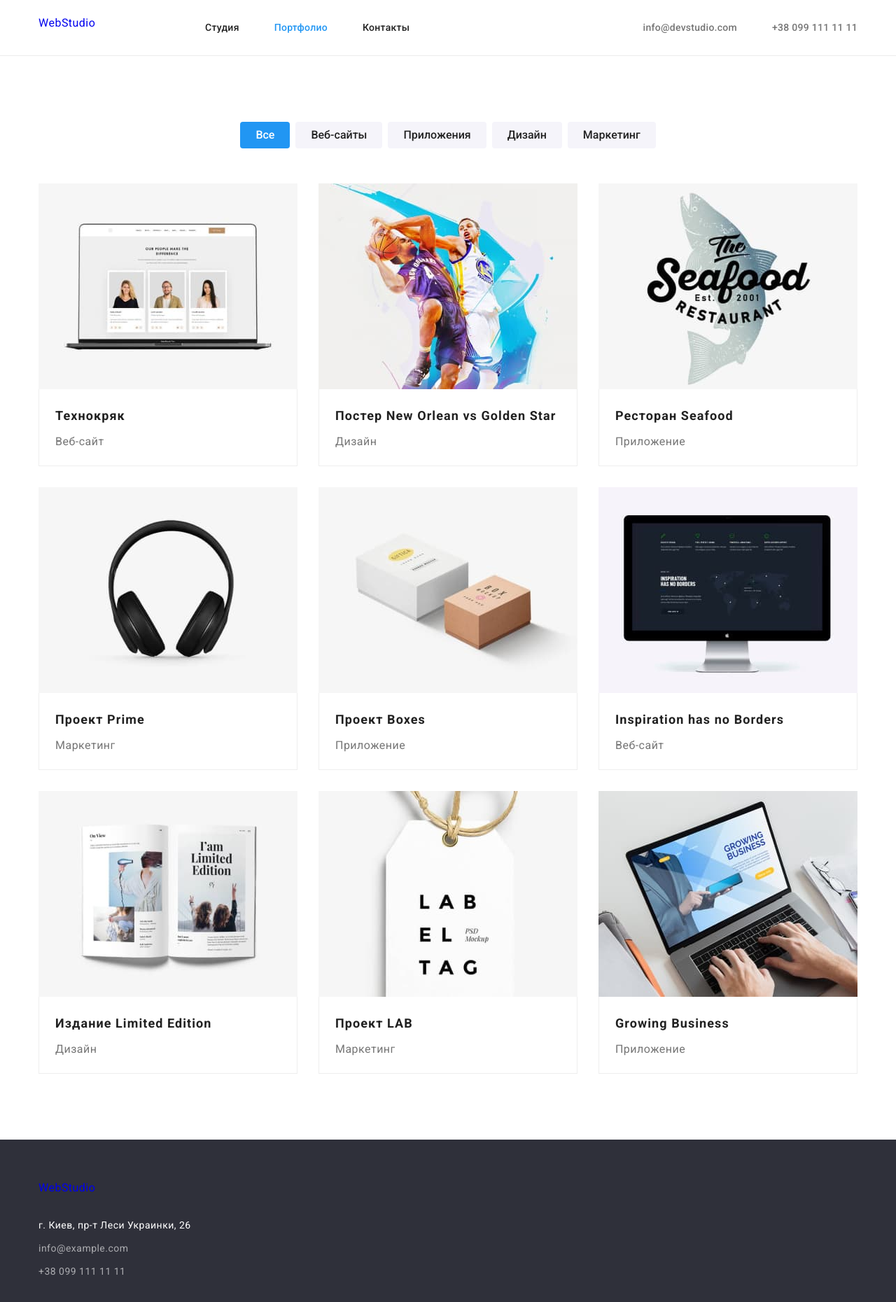
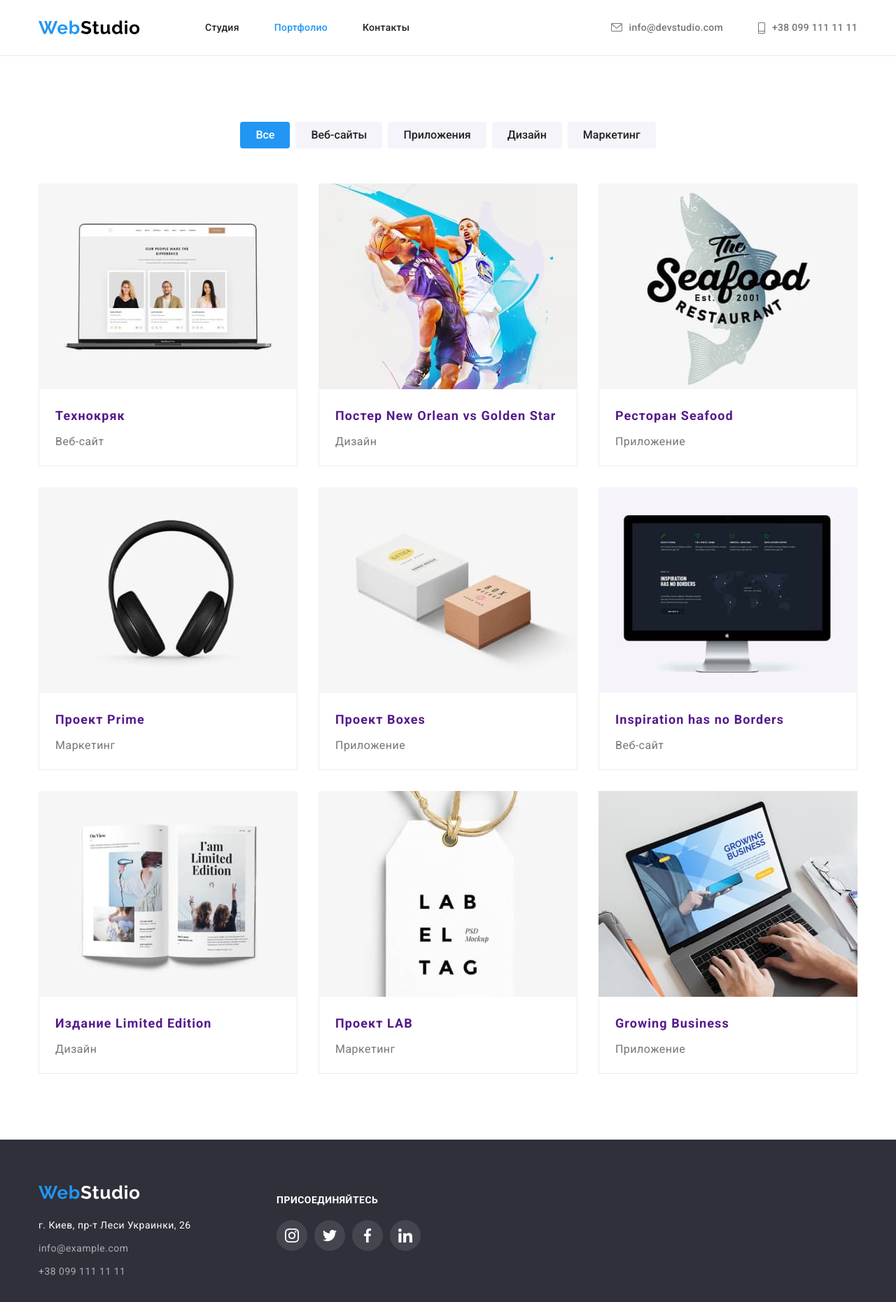
Before and after one commit to Drey44/goit-markup-hw-04, a plain HTML site: page portfolio.html in a window 1280 px wide. Shown: the whole page at 70% size. Drawn offline with nearby package versions, Linux system fonts and the light colour scheme.

Commit message:
вроде доделал

```diff
--- a/CSS/styles.css
+++ b/CSS/styles.css
@@ -581,6 +581,15 @@ img {
     width: calc((100% - 60px)/3);
 }
 
+.portfolio-link {
+    display: block;
+}
+
+.portfolio-link:hover,
+.portfolio-link:focus {
+    box-shadow: 0px 1px 1px rgba(0, 0, 0, 0.12), 0px 4px 4px rgba(0, 0, 0, 0.06), 1px 4px 6px rgba(0, 0, 0, 0.16);
+}
+
 .portfolio-list-title {
     font-weight: 700;
     font-size: 18px;
--- a/portfolio.html
+++ b/portfolio.html
@@ -26,7 +26,11 @@
 
             <nav class="page-nav">
 
-                <a class="link-logo" href="./index.html">Web<span class="logo-color">Studio</span></a>
+                <a class="link-logo" href="./index.html">
+                    <svg class="logo" width="145" height="31">
+                        <use href="./images/icons.svg#logo_header"></use>
+                    </svg>
+                </a>
                 <ul class="menu list">
                     <li class="menu-item">
                         <a class="menu-link link " href="./index.html">Студия</a>
@@ -41,8 +45,17 @@
             </nav>
 
             <ul class="list list-contacts">
-                <li><a class="link link-mail  " href="mailto:info@devstudio.com">info@devstudio.com</a></li>
-                <li><a class="link link-tel " href="tel:+380991111111">+38 099 111 11 11</a></li>
+                <li><a class="link link-mail" href="mailto:info@devstudio.com">
+                        <svg class="mail-icon" width="16" height="12">
+                            <use href="./images/icons.svg#mail_icon">
+                            </use>
+                        </svg> info@devstudio.com</a></li>
+                <li><a class="link link-tel" href="tel:+380991111111">
+                        <svg class="tel-icon" width="10" height="16">
+                            <use href="./images/icons.svg#tel_icon">
+
+                            </use>
+                        </svg> +38 099 111 11 11</a></li>
             </ul>
 
         </div>
@@ -60,70 +73,89 @@
                     <li><button class="nav-btn" type="button">Дизайн</button></li>
                     <li><button class="nav-btn" type="button">Маркетинг</button></li>
                 </ul>
+
                 <ul class="list portfolio-list">
                     <li class="portfolio-list-item">
-                        <img src="./images/portfolio-one.jpg" alt="включенный ноутбок с вебсайтом" width="370">
+                        <a class="portfolio-link link" href=""> <img src="./images/portfolio-one.jpg"
+                                alt="включенный ноутбок с вебсайтом" width="370">
                             <div class="portfolio-img-thumb">
                                 <h2 class="portfolio-list-title">Технокряк</h2>
                                 <p class="portfolio-list-text">Веб-сайт</p>
                             </div>
+                        </a>
                     </li>
                     <li class="portfolio-list-item">
+                        <a class="portfolio-link link" href="">
                             <img src="./images/portfolio-two.jpg" alt="два баскетболиста играют" width="370">
                             <div class="portfolio-img-thumb">
                                 <h2 lang="en" class="portfolio-list-title">Постер New Orlean vs Golden Star</h2>
                                 <p class="portfolio-list-text">Дизайн</p>
                             </div>
+                        </a>
                     </li>
                     <li class="portfolio-list-item">
+                        <a class="portfolio-link link" href="">
                             <img src="./images/portfolio-three.jpg" alt="логотип ресторана" width="370">
                             <div class="portfolio-img-thumb">
                                 <h2 class="portfolio-list-title">Ресторан Seafood</h2>
                                 <p class="portfolio-list-text">Приложение</p>
                             </div>
+                        </a>
                     </li>
                     <li class="portfolio-list-item">
+                        <a class="portfolio-link link" href="">
                             <img src="./images/portfolio-four.jpg" alt="наушники" width="370">
                             <div class="portfolio-img-thumb">
                                 <h2 class="portfolio-list-title">Проект Prime</h2>
                                 <p class="portfolio-list-text">Маркетинг</p>
                             </div>
+                        </a>
                     </li>
                     <li class="portfolio-list-item">
+                        <a class="portfolio-link link" href="">
                             <img src="./images/portfolio-five.jpg" alt="две прямоугольные коробки" width="370">
                             <div class="portfolio-img-thumb">
                                 <h2 class="portfolio-list-title">Проект Boxes</h2>
                                 <p class="portfolio-list-text">Приложение</p>
                             </div>
+                        </a>
                     </li>
                     <li class="portfolio-list-item">
+                        <a class="portfolio-link link" href="">
                             <img src="./images/portfolio-six.jpg" alt="включенный монитор" width="370">
                             <div class="portfolio-img-thumb">
                                 <h2 lang="en" class="portfolio-list-title">Inspiration has no Borders</h2>
                                 <p class="portfolio-list-text">Веб-сайт</p>
                             </div>
+                        </a>
                     </li>
                     <li class="portfolio-list-item">
+                        <a class="portfolio-link link" href="">
                             <img src="./images/portfolio-seven.jpg" alt="открытый журнал с иллюстрациями" width="370">
                             <div class="portfolio-img-thumb">
                                 <h2 class="portfolio-list-title">Издание Limited Edition</h2>
                                 <p class="portfolio-list-text">Дизайн</p>
                             </div>
+                        </a>
                     </li>
                     <li class="portfolio-list-item">
+                        <a class="portfolio-link link" href="">
                             <img src="./images/portfolio-eight.jpg" alt="бирка от товара" width="370">
                             <div class="portfolio-img-thumb">
                                 <h2 class="portfolio-list-title">Проект LAB</h2>
                                 <p class="portfolio-list-text">Маркетинг</p>
                             </div>
+                        </a>
                     </li>
 
                     <li class="portfolio-list-item">
+                        <a class="portfolio-link link" href="">
                             <img src="./images/portfolio-nine.jpg" alt="работник за ноутбуком" width="370">
                             <div class="portfolio-img-thumb">
                                 <h2 lang="en" class="portfolio-list-title">Growing Business</h2>
                                 <p class="portfolio-list-text">Приложение</p>
                             </div>
+                        </a>
                     </li>
                 </ul>
             </div>
@@ -132,23 +164,75 @@
 
         <!-- Footer-->
         <footer class="footer-section">
-            <div class="container">
-                <a class="link-logo footer-logo" href="./index.html">Web<span class="logo-color">Studio</span></a>
+            <div class="container footer-container">
+                <div class="footer-left">
+                    <a class="footer-logo link-logo" href="./index.html">
+                        <svg class="logo" width="145" height="31">
+                            <use href="./images/icons.svg#logo_footer"></use>
+                        </svg>
+                    </a>
                     <address class="adress">
                         <ul class="list ">
-                        <li class="footer-list-item"><a class="link map " href="https://goo.gl/maps/AcnR4fPmc63in2pY8"
-                                target="_blank" rel="noreferrer noopener">г.
+                            <li class="footer-list-item"><a class="link map "
+                                    href="https://goo.gl/maps/AcnR4fPmc63in2pY8" target="_blank"
+                                    rel="noreferrer noopener">г.
                                     Киев, пр-т
                                     Леси Украинки,
                                     26</a></li>
                             <li class="footer-list-item"><a class="link footer-link"
                                     href="mailto:info@example.com">info@example.com</a>
                             </li>
-                        <li class="footer-list-item"><a class="link footer-link" href="tel:+380991111111">+38 099 111 11
+                            <li class="footer-list-item"><a class="link footer-link" href="tel:+380991111111">+38 099
+                                    111 11
                                     11</a>
                             </li>
                         </ul>
                     </address>
+                </div>
+
+                <div class="footer-right">
+                    <p class="footer-right-text">присоединяйтесь</p>
+                    <ul class="social-list list">
+                        <li class="soshial-list-item">
+                            <a class="social-list-link footer-social-list-link" href="">
+                                <svg class="social-list-icon footer-social-list-icon" width="20" height="20">
+                                    <use href="./images/icons.svg#instagram">
+
+                                    </use>
+                                </svg>
+                            </a>
+                        </li>
+                        <li class="social-list-item">
+                            <a class="social-list-link footer-social-list-link" href="">
+                                <svg class="social-list-icon footer-social-list-icon" width="20" height="20">
+                                    <use href="./images/icons.svg#twitter">
+
+                                    </use>
+                                </svg>
+                            </a>
+                        </li>
+                        <li class="social-list-item">
+                            <a class="social-list-link footer-social-list-link" href="">
+                                <svg class="social-list-icon footer-social-list-icon" width="20" height="20">
+                                    <use href="./images/icons.svg#facebook">
+
+                                    </use>
+                                </svg>
+                            </a>
+                        </li>
+                        <li class="social-list-item">
+                            <a class="social-list-link footer-social-list-link" href="">
+                                <svg class="social-list-icon footer-social-list-icon" width="20" height="20">
+                                    <use href="./images/icons.svg#linkedin">
+
+                                    </use>
+                                </svg>
+                            </a>
+                        </li>
+                    </ul>
+
+
+                </div>
             </div>
         </footer>
     </main>
```
Lines whose indentation alone changed are shown as unchanged.
